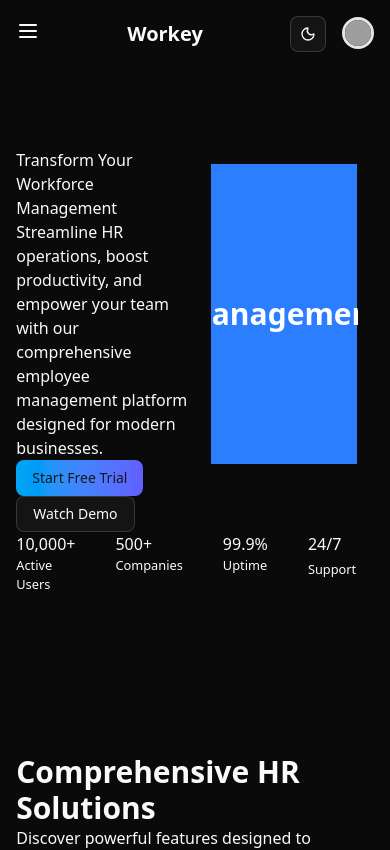
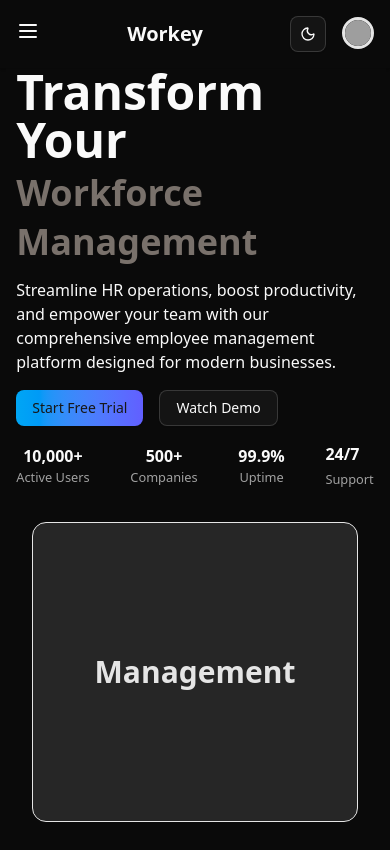
Before and after one commit to Farabiislam/WorkSphere, a React app in the folder client/: page / in a window 390 px wide. Shown: the top 850 px of the page. Built offline with nearby package versions, Linux system fonts and the light colour scheme; grey boxes are pictures that could not be loaded; the HTML template or start-up script is replaced by a standard one.

Commit message:
header section responsive done

```diff
--- a/client/src/components/Home/Header.jsx
+++ b/client/src/components/Home/Header.jsx
@@ -11,55 +11,58 @@ import Autoplay from "embla-carousel-autoplay";
 
 const Header = () => {
   return (
-    <div className="flex py-20" >
+    <div className="flex flex-col md:flex-row gap-4" >
 
-      <div className="w-1/2 ">
-        <h1>Transform Your Workforce Management</h1>
+      <div className="md:w-1/2 flex flex-col justify-center items-start gap-4 ">
+        <h1 className="text-5xl font-bold">Transform Your <br /> <span className="text-stone-500 text-4xl">Workforce Management</span></h1>
         <p>
           Streamline HR operations, boost productivity, and empower your team
           with our comprehensive employee management platform designed for
           modern businesses.
         </p>
-        <div>
+        <div className="flex gap-4">
           <Button variant="linear">Start Free Trial</Button>
-          <Button variant="outline">Watch Demo</Button>
+          <Button variant="outline" className="border border-primary">Watch Demo</Button>
         </div>
-        <div className="flex gap-10">
+        <div className="flex w-full justify-between items-center text-center">
           <p className="flex flex-col">
-            <span>10,000+</span>
-            <small>Active Users</small>
+            <span className="font-bold">10,000+</span>
+            <small className="text-muted-foreground">Active Users</small>
           </p>
           <p className="flex flex-col">
-            <span>500+</span>
-            <small>Companies</small>
+            <span className="font-bold">500+</span>
+            <small className="text-muted-foreground">Companies</small>
           </p>
           <p className="flex flex-col">
-            <span>99.9%</span>
-            <small>Uptime</small>
+            <span className="font-bold">99.9%</span>
+            <small className="text-muted-foreground">Uptime</small>
           </p>
           <p>
-            <span className="flex flex-col">24/7 </span>
-            <small>Support</small>
+            <span className="flex font-bold">24/7</span>
+            <small className="text-muted-foreground">Support</small>
           </p>
         </div>
       </div>
-      <div className="w-1/2 p-4 ">
+      <div className="md:w-1/2 p-4 ">
         <Carousel
           plugins={[
             Autoplay({
               delay: 2000,
             }),
           ]}
+          className="rounded "
         >
-          <CarouselContent className="text-white text-3xl font-bold h-[300px]">
-            <CarouselItem className="bg-red-300 flex justify-center items-center ">
-              Performance
+          <CarouselContent className="text-primary text-3xl font-bold h-[300px] md:h-[400px] lg:h-[300px] rounded-xl">
+            <CarouselItem className="">
+              <div className="bg-secondary border border-primary flex justify-center items-center rounded-xl h-full">Performance</div>
+
             </CarouselItem>
-            <CarouselItem className="bg-green-300 flex justify-center items-center ">
-              Security
+
+            <CarouselItem className="">
+              <div className="bg-secondary border border-primary flex justify-center items-center rounded-xl h-full">Security</div>
             </CarouselItem>
-            <CarouselItem className="bg-blue-500 flex justify-center items-center ">
-              Management
+            <CarouselItem className="">
+              <div className="bg-secondary border border-primary flex justify-center items-center rounded-xl h-full">Management</div>
             </CarouselItem>
           </CarouselContent>
         </Carousel>
```
